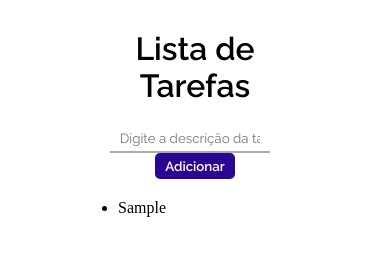
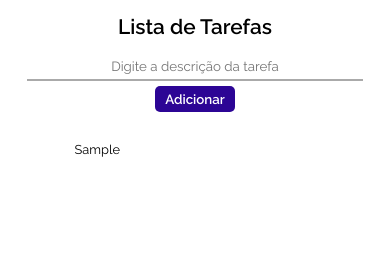
Before and after one commit to Tais757/exemplo-github, a website built with Vite: page index.html in a window 390 px wide. Both pictures are taken after typing "Sample" into the empty fields and a click on the button "Adicionar". Built offline with nearby package versions, Linux system fonts and the light colour scheme.

Commit message:
projeto exemplo-github

```diff
--- a/main.js
+++ b/main.js
@@ -1,4 +1,20 @@
 const $ = document.querySelector.bind(document)
+
+const loadTasks = () => {
+  const tasksStr = localStorage.getItem('tasks')
+  if (tasksStr) {
+    const tasks = JSON.parse(tasksStr)
+    tasks.forEach((t) => {
+      const newTaskItem = `
+        <li>${t}</li>
+      `
+      $('#task-list').insertAdjacentHTML('beforeend', newTaskItem)
+    })
+  }
+
+}
+
+loadTasks()
 
 const addTask = (event) => {
   event.preventDefault()
@@ -10,4 +26,30 @@ const addTask = (event) => {
 
   $('#task-list').insertAdjacentHTML('beforeend', newTaskItem)
   $('#task-form').reset()
+  saveTask(taskDescription)
 }
+
+const saveTask = (task) => {
+  let tasksStr = localStorage.getItem('tasks')
+
+  let tasks = []
+  /**
+   * Se já salvou ao menos uma tarefa
+   * no localStorage:
+   */
+  if (tasksStr) {
+    tasks = JSON.parse(tasksStr)
+  }
+
+  tasks.push(task)
+  tasksStr = JSON.stringify(tasks)
+  localStorage.setItem('tasks', tasksStr)
+}
+
+const removerTask = () => {
+  const posicao = tasks.indexOf(taskDescription)
+  const existNoLocalStorage = posicao != -1
+  if(existNoLocalStorage) {
+    tasks.splice(posicao, 1)
+  }
+}
--- a/style.css
+++ b/style.css
@@ -47,3 +47,38 @@ h1 {
   border-radius: 5px;
   cursor: pointer;
 }
+
+#task-list-area {
+  padding-left: 10%;
+}
+
+#task-list {
+  font-family: 'regular';
+}
+
+@media screen and (max-width: 768px) {
+  #container {
+    width: 90%;
+    margin: 10px auto;
+  }
+
+  h1 {
+    font-size: 130%;
+  }
+
+  #task-description {
+    display: block;
+    width: 90%;
+    margin: 5px auto;
+  }
+
+  #task-list {
+    padding-left: 0;
+    font-size: 80%;
+  }
+}
+
+li {
+  list-style: none;
+  padding: 10px 20px;
+}
```
Also changed, not shown: img/deletar.png (added), 1 other file.
